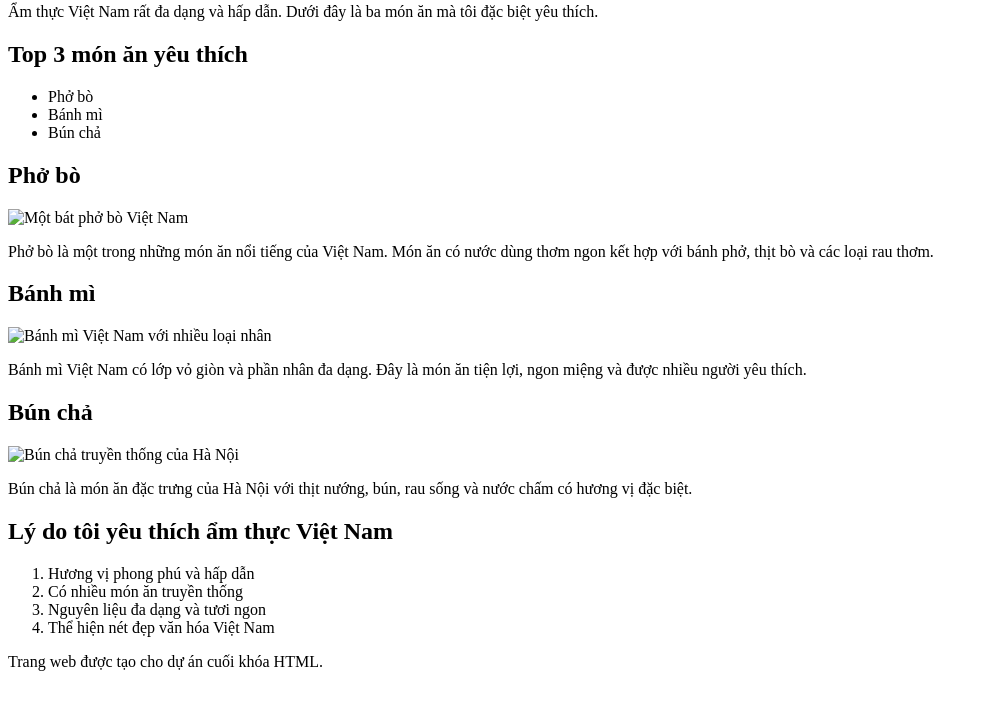
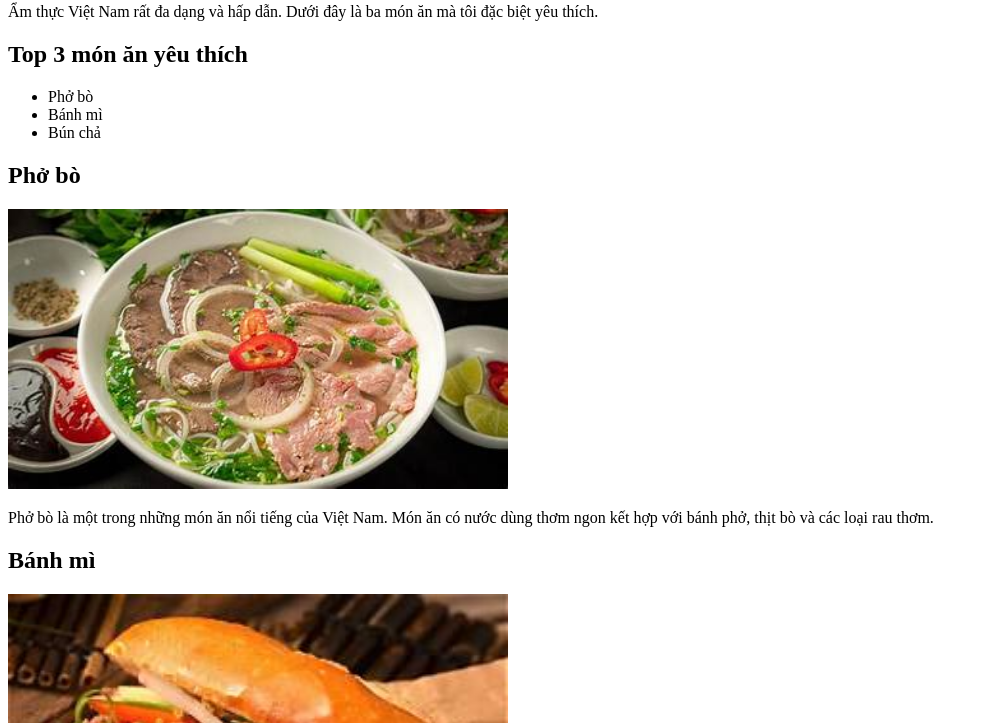
Before and after one commit to baitap366/baitap-html, a plain HTML site: page index.html in a window 1280 px wide. Shown: the part 77-800 px from the top of the page, without its empty margins (0-988 px from the left). Drawn offline with Linux system fonts and the light colour scheme.

Commit message:
Update index.html

```diff
--- a/index.html
+++ b/index.html
@@ -32,7 +32,7 @@
         <section>
             <h2>Phở bò</h2>
 
-            <img src="hinhanh/hinh1.jfif"
+            <img src="hinh1.jfif"
                  alt="Một bát phở bò Việt Nam"
                  width="500">
 
@@ -46,7 +46,7 @@
         <section>
             <h2>Bánh mì</h2>
 
-            <img src="hinhanh/hinh2.jfif"
+            <img src="hinh2.jfif"
                  alt="Bánh mì Việt Nam với nhiều loại nhân"
                  width="500">
 
@@ -59,7 +59,7 @@
         <section>
             <h2>Bún chả</h2>
 
-            <img src="hinhanh/hinh3.jfif"
+            <img src="hinh3.jfif"
                  alt="Bún chả truyền thống của Hà Nội"
                  width="500">
 
```
